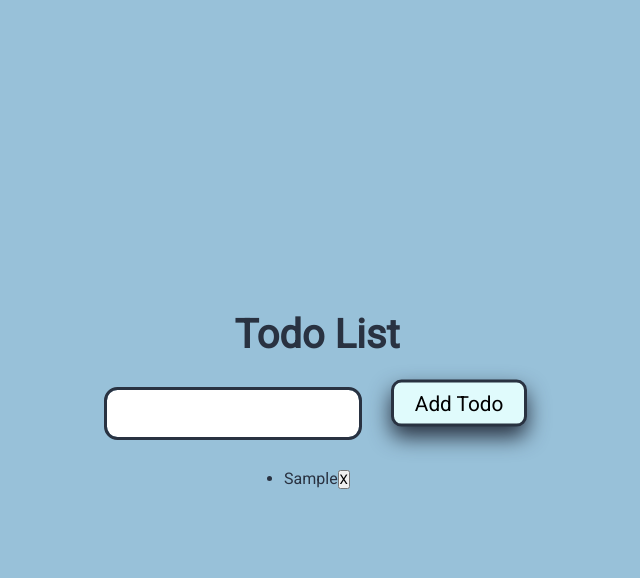
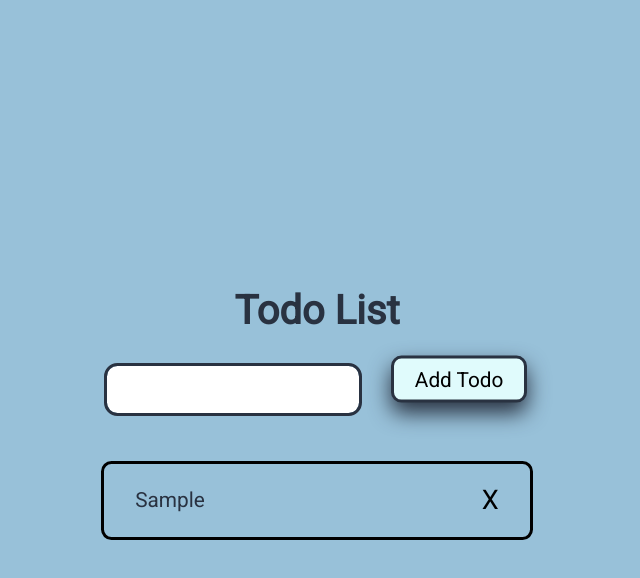
Before and after one commit to NedzadDonlagic04/typescript-todo-list, a website built with Vite: page index.html in a window 1280 px wide. Both pictures are taken after typing "Sample" into the empty fields and a click on the button "Add Todo". Shown: the whole page, without its empty margins (323-963 px from the left). Built offline with nearby package versions, Linux system fonts and the light colour scheme.

Commit message:
Finished styling list element and items

```diff
--- a/src/style.css
+++ b/src/style.css
@@ -59,6 +59,8 @@
   background-color: var(--app-bg-color);
 
   font-size: 16px;
+
+  padding-top: 3em;
 }
 
 main {
@@ -118,3 +120,46 @@
   outline-offset: .5em;
   outline-width: 5px;
 }
+
+#todo-list {
+  list-style: none;
+  margin-top: 1em;
+  width: 50%;
+}
+
+#todo-list li {
+  border: 3px solid black;
+  border-radius: .5em;
+
+  padding: 1em 1.5em;
+  font-size: 1.3em;
+
+  display: flex;
+  justify-content: space-between;
+  align-items: center;
+
+  margin-bottom: 1em;
+}
+
+#todo-list li button {
+  border: none;
+  outline: none;
+  background: none;
+
+  margin-left: .5em;
+  font-size: 1.3em;
+
+  transition: scale .5s ease;
+  cursor: pointer;
+}
+
+#todo-list li button:hover {
+  outline: none;
+  scale: 1.3;
+}
+
+@media (max-width: 480px) {
+  #todo-form {
+    flex-direction: column;
+  }
+}
```
